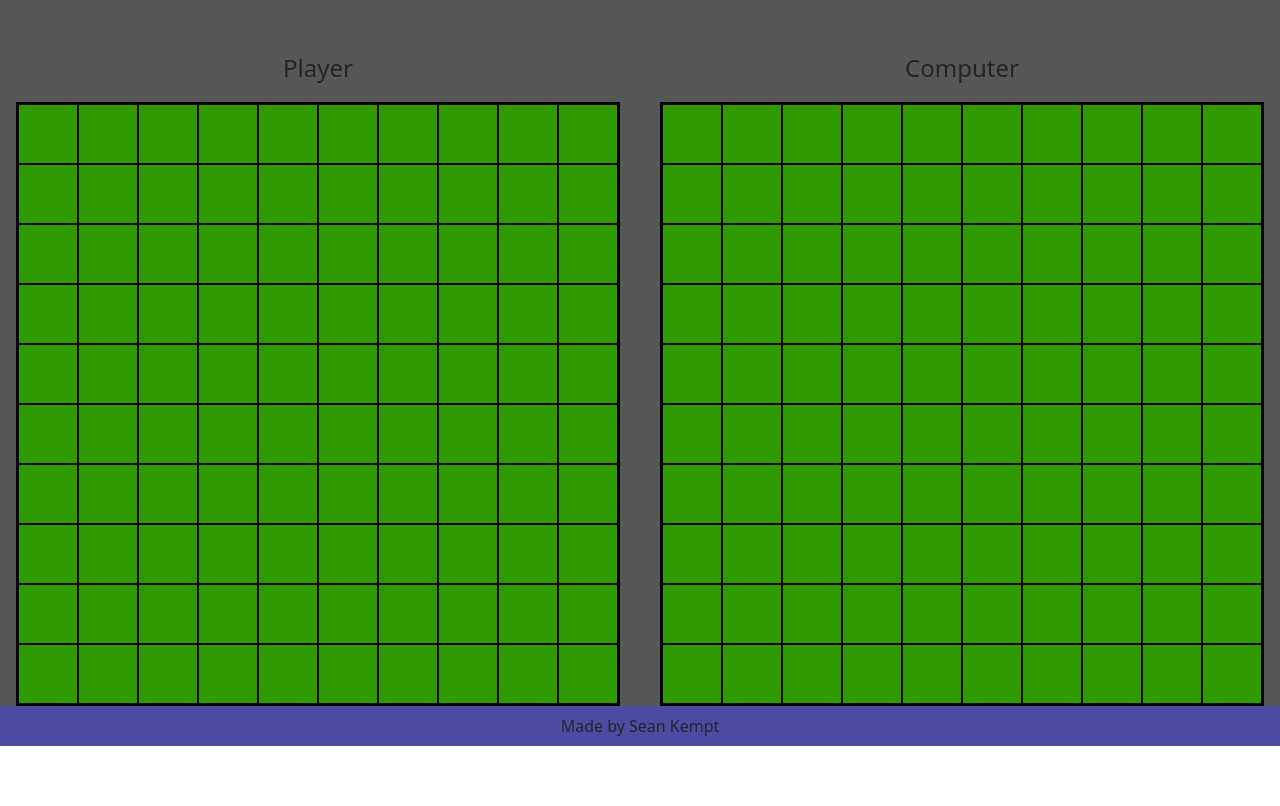
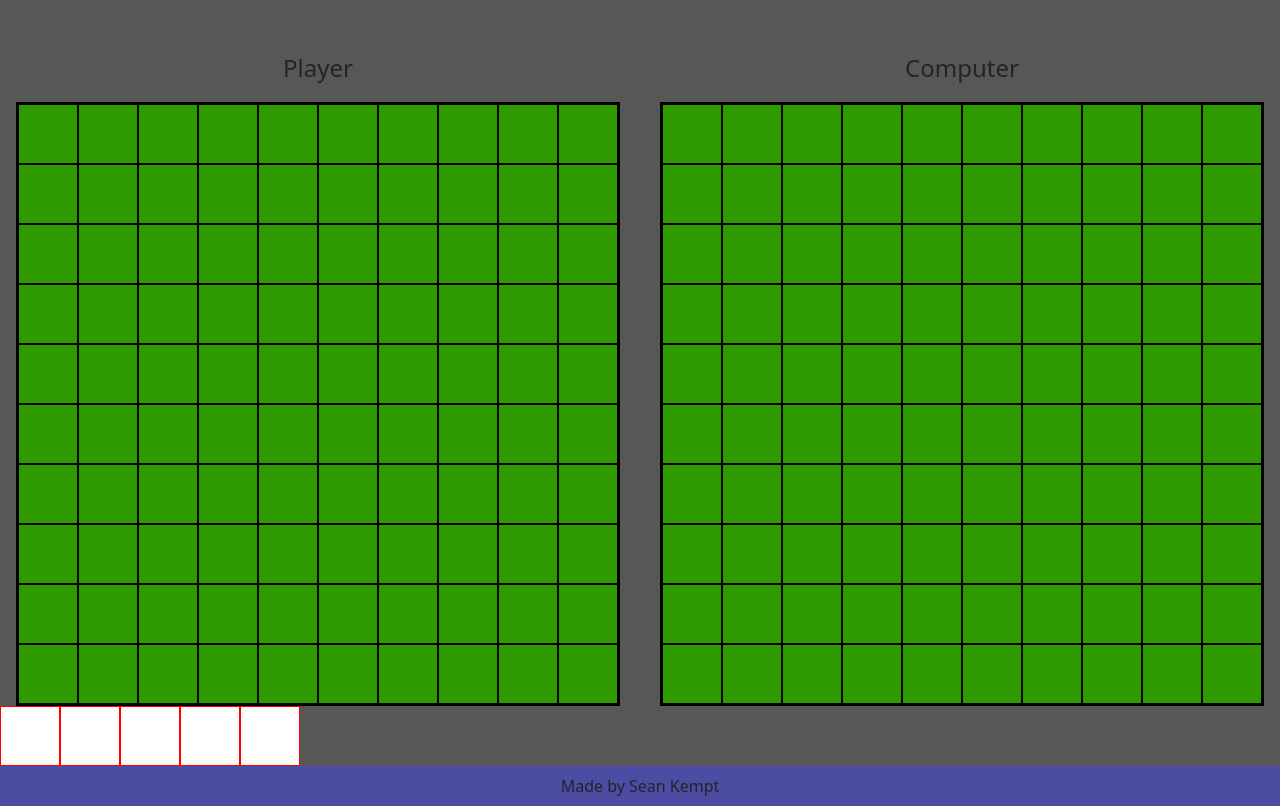
Before and after one commit to SeanKempt/Battleship, a website built with webpack: page src/template.html in a window 1280 px wide. Shown: the part 94-900 px from the top of the page. Before the commit the page ends 840 px from the top, so only its background shows below. Built offline with nearby package versions, Linux system fonts and the light colour scheme; files whose address does not match are found by name.

Commit message:
add inital drag element parts

```diff
--- a/src/modules/domChanges.js
+++ b/src/modules/domChanges.js
@@ -1,7 +1,29 @@
 const playerBoard = document.getElementById('player-board');
 const computerBoard = document.getElementById('computer-board');
+const main = document.querySelector('#main-content');
 
+// const shipPlacementEvent = () => {};
+
+// const renderFleet = () => {};
+
+const shipCarrier = () => {
+  const carrierContainer = document.createElement('div');
+  carrierContainer.classList.add('ship');
+  carrierContainer.setAttribute('draggable', true);
+  for (let i = 0; i < 5; i += 1) {
+    const carrierCell = document.createElement('div');
+    carrierCell.classList.add('shipcell');
+    carrierContainer.appendChild(carrierCell);
+  }
+  carrierContainer.addEventListener('dragstart', (event) => {
+    event.dataTransfer.setData('text/html', 'this is a ship');
+  });
+  return carrierContainer;
+};
+
+// going to have to change the target of the drag programattically to something different
 const renderPlayerGameBoard = (board) => {
+  main.appendChild(shipCarrier()); // remember to remove this when you are done developing the ship container stuff
   const boardSquares = board.getBoard();
   for (let i = 0; i < boardSquares.length; i += 1) {
     for (let j = 0; j < boardSquares[i].length; j += 1) {
@@ -9,6 +31,16 @@ const renderPlayerGameBoard = (board) => {
       square.dataset.cord = [[i], [j]];
       square.innerHTML = '';
       square.classList.add('gameSquare', 'user-select-none');
+      square.addEventListener('dragover', (event) => {
+        const isShip = event.dataTransfer.types.includes('text/html');
+        if (isShip) {
+          event.preventDefault();
+        }
+      });
+      square.addEventListener('drop', (event) => {
+        event.preventDefault();
+        square.style.backgroundColor = 'white';
+      });
       playerBoard.appendChild(square);
     }
   }
@@ -43,13 +75,13 @@ const _getRandAttackedSquare = (x, y) => {
 
 const _domAttackLogic = (user, enemy, square, attack) => {
   const targetSquare = square;
-  const main = document.querySelector('#main-content');
+  const mainConatiner = document.querySelector('#main-content');
   if (user.isTurn() === true) {
     if (attack.hit === true) {
       targetSquare.innerHTML = `&#x1F4A5`;
       targetSquare.classList.add('attacked');
       if (attack.sunk === true) {
-        sunkShipAlert(main, enemy, attack.attackedShip.name);
+        sunkShipAlert(mainConatiner, enemy, attack.attackedShip.name);
       }
     } else if (attack.hit === false) {
       targetSquare.innerHTML = '❌';
--- a/src/style.css
+++ b/src/style.css
@@ -70,6 +70,19 @@ body {
   border: 1px black solid;
 }
 
+.ship {
+  background-color: white;
+  width: max-content;
+  display: flex;
+}
+
+.shipcell {
+  width: 60px;
+  height: 60px;
+  min-height: 20px;
+  border: 1px red solid;
+}
+
 .gameBoard {
   min-height: 600px;
   min-width: 600px;
```
Also changed, not shown: dist/main.css, 1 other file.
